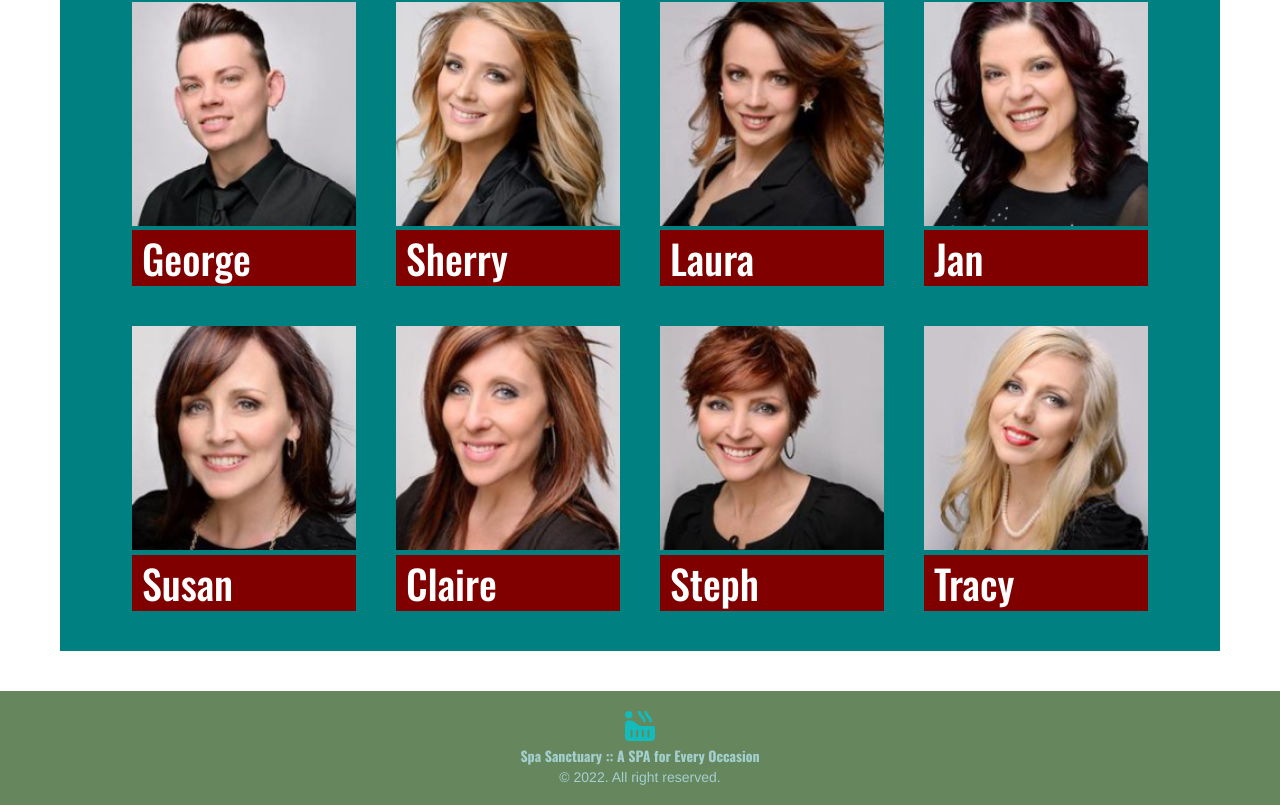
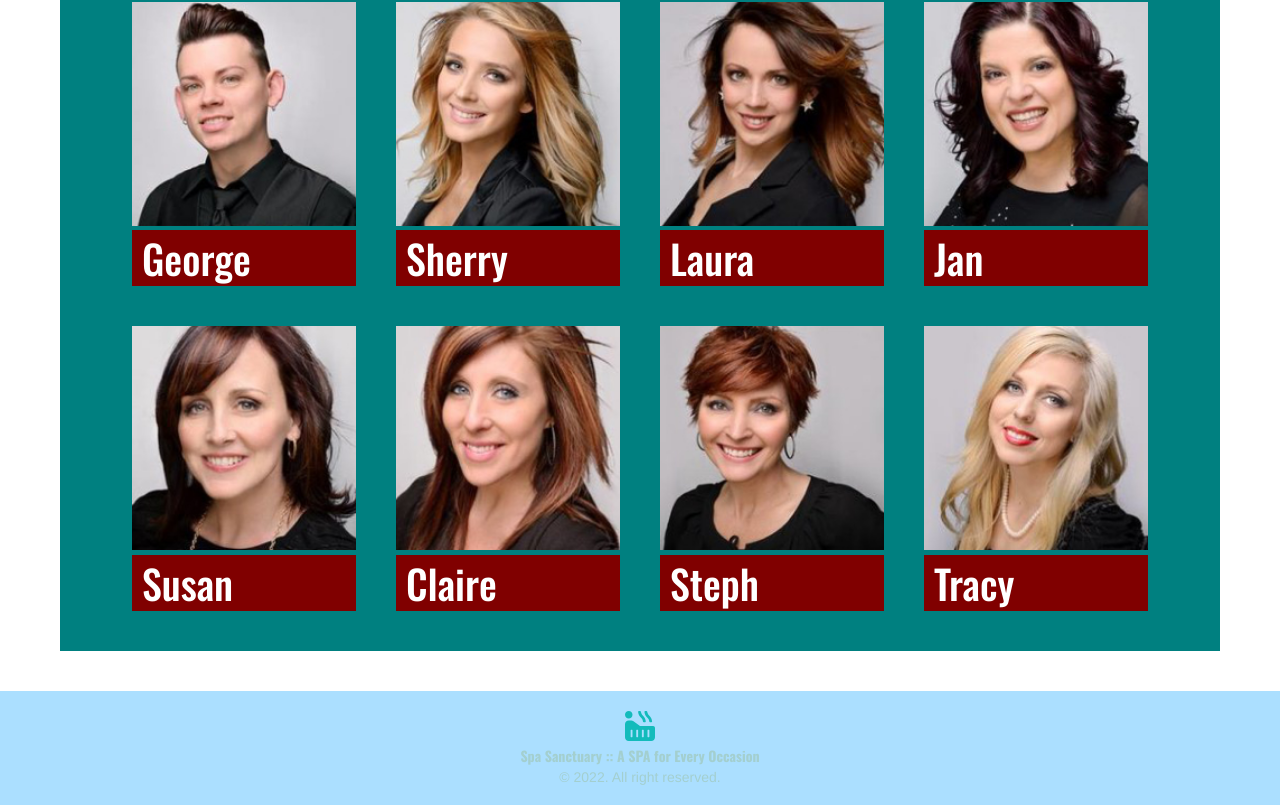
Before and after one commit to christinal59/Web-1-Li-Christina-Final, a React (Create React App) app: page / in a window 1280 px wide. Shown: the part 933-1738 px from the top of the page. Built offline with nearby package versions, Linux system fonts and the light colour scheme.

Commit message:
Updating Footer

```diff
--- a/src/React/Layout/Footer/Footer.jsx
+++ b/src/React/Layout/Footer/Footer.jsx
@@ -17,7 +17,7 @@ const Footer = () => {
 export default Footer;
 
 const FooterStyled = styled.footer`
-    background-color: #66875d;
+    background-color: #abdfff;
     text-align: center;
     padding: 20px 0px;
 `;
```
